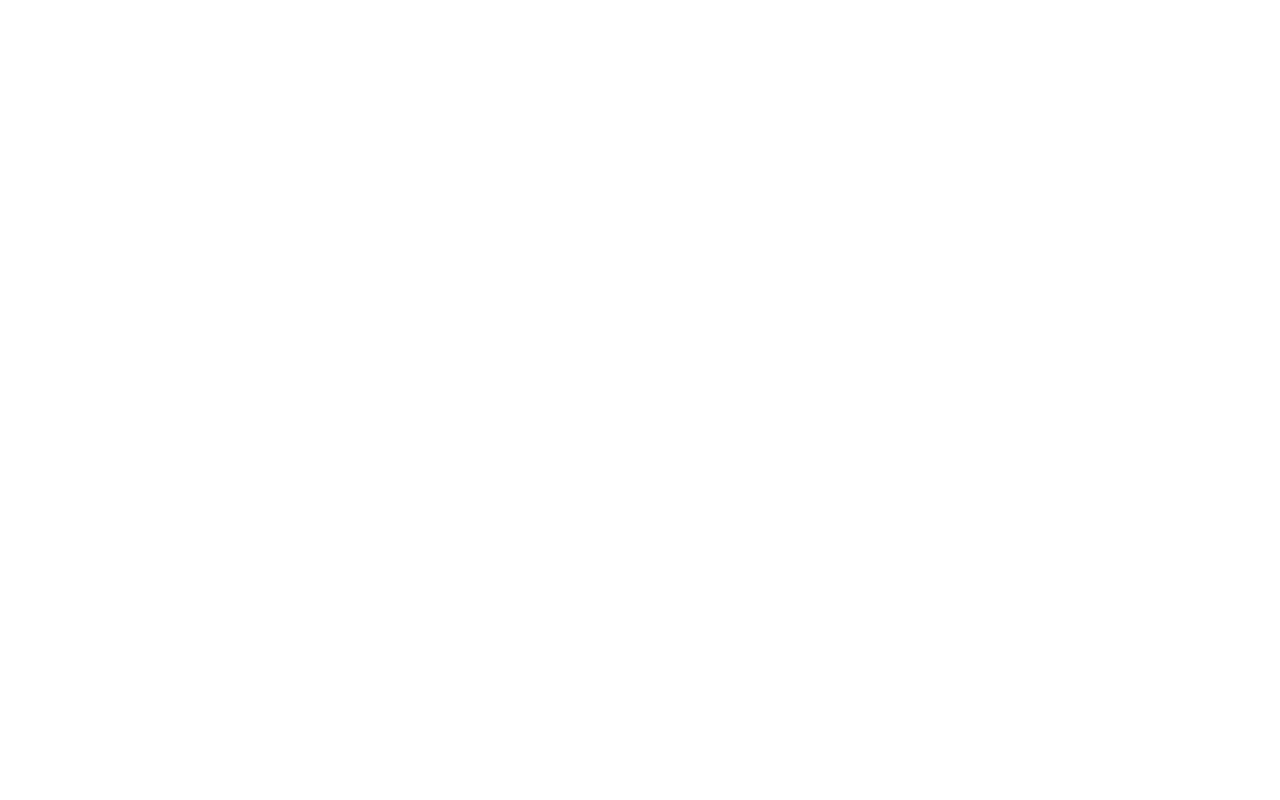
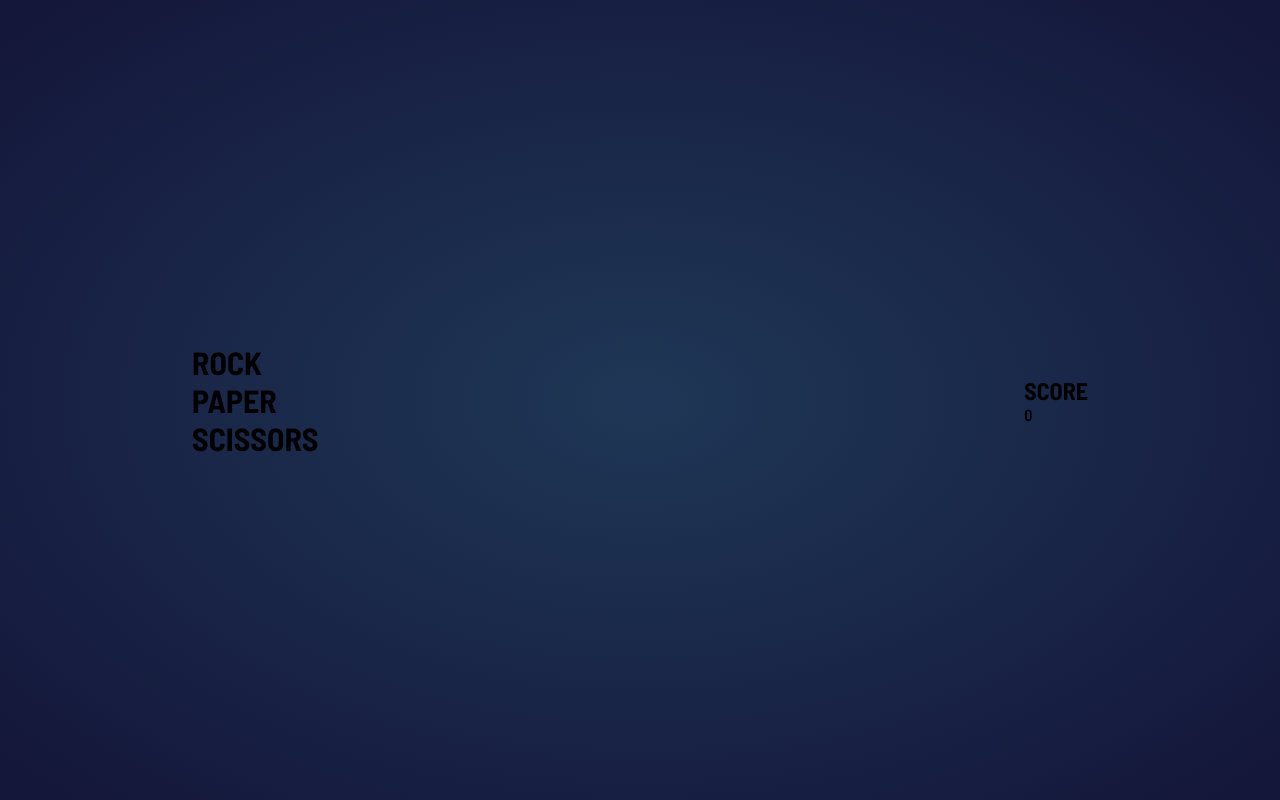
Before and after one commit to naser23/odin-rps, a plain HTML site: page index.html in a window 1280 px wide. Drawn offline with Linux system fonts and the light colour scheme.

Commit message:
working on the scoreboard header.

```diff
--- a/index.html
+++ b/index.html
@@ -4,11 +4,24 @@
     <meta charset="UTF-8">
     <meta http-equiv="X-UA-Compatible" content="IE=edge">
     <meta name="viewport" content="width=device-width, initial-scale=1.0">
+    <link rel="preconnect" href="https://fonts.googleapis.com">
+    <link rel="preconnect" href="https://fonts.gstatic.com" crossorigin>
+    <link href="https://fonts.googleapis.com/css2?family=Barlow+Semi+Condensed:wght@600;700&display=swap" rel="stylesheet">
     <title>Rock Paper Scissors</title>
+    <link rel="stylesheet" href="style.css">
 </head>
 <body>
-
-
+    <header class="scoreboard-container">
+            <div class="scorebaoard-left">
+                <h1>ROCK</h1>
+                <h1>PAPER</h1>
+                <h1>SCISSORS</h1>
+            </div>
+                <div class="scorebaoard-right">
+                    <h2>SCORE</h2>
+                    <p>0</p>
+                </div>
+    </header>
 <script src="main.js"></script>
 </body>
 </html>
--- /dev/null
+++ b/style.css
@@ -0,0 +1,57 @@
+/* ## Colors
+
+### Primary
+
+- Scissors Gradient: hsl(39, 89%, 49%) to hsl(40, 84%, 53%)
+- Paper Gradient: hsl(230, 89%, 62%) to hsl(230, 89%, 65%)
+- Rock Gradient: hsl(349, 71%, 52%) to hsl(349, 70%, 56%)
+- Lizard Gradient: hsl(261, 73%, 60%) to hsl(261, 72%, 63%)
+- Cyan: hsl(189, 59%, 53%) to hsl(189, 58%, 57%)
+
+### Neutral
+
+- Dark Text: hsl(229, 25%, 31%)
+- Score Text: hsl(229, 64%, 46%)
+- Header Outline: hsl(217, 16%, 45%)
+
+### Background
+
+- Radial Gradient: hsl(214, 47%, 23%) to hsl(237, 49%, 15%)
+
+## Fonts
+
+- Family: [Barlow Semi Condensed](https://fonts.google.com/specimen/Barlow+Semi+Condensed)
+- Weights: 600, 700 */
+
+* {
+  margin: 0;
+  padding: 0;
+  box-sizing: border-box;
+}
+
+body {
+  width: 100vw;
+  height: 100vh;
+  background: radial-gradient(hsl(214, 47%, 23%), hsl(237, 49%, 15%));
+  display: flex;
+  justify-content: center;
+  align-items: center;
+  font-family: "Barlow Semi Condensed", sans-serif;
+}
+
+.scoreboard-container {
+  width: 70%;
+  display: flex;
+  justify-content: space-between;
+  align-items: center;
+}
+
+.scoreboard-content {
+  display: flex;
+  justify-content: space-between;
+  align-items: center;
+}
+
+.scoreboard-content h1 {
+  font-size: 2.5rem;
+}
```
